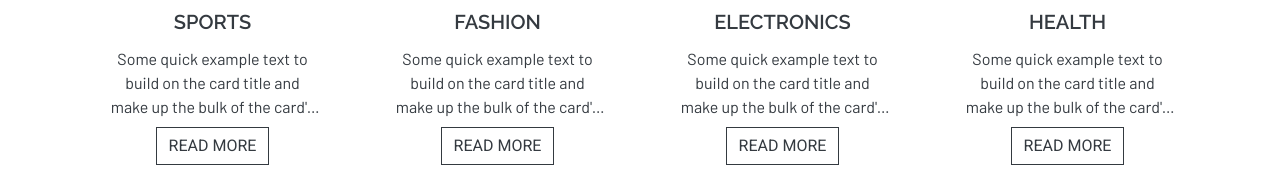
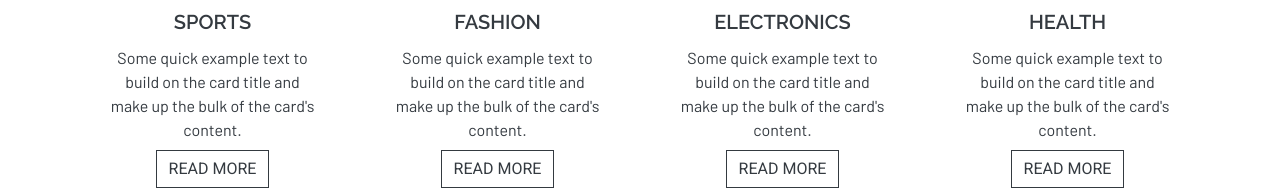
Before and after one commit to jhoyax/shopping-cart, a React (Create React App) app: page / in a window 1280 px wide. Shown: the part 856-1048 px from the top of the page. Built offline with nearby package versions, Linux system fonts and the light colour scheme; no server answers.

Commit message:
Add disabled property in add to cart and fix card css

```diff
--- a/src/components/cards/ProductCard.js
+++ b/src/components/cards/ProductCard.js
@@ -31,11 +31,13 @@ class ProductCard extends React.Component {
 				    <Card.Text>
 				      {this.props.description}
 				    </Card.Text>
+			  	</Card.Body>
+				<Card.Footer>
 					<label className="card-price">${this.props.price.toFixed(2)}</label>
-				  	<Button variant="dark" block onClick={this.handleAddToCart}>
-				    	Add to Cart
-				  	</Button>
-			  	</Card.Body>
+					<Button variant="dark" block onClick={this.handleAddToCart} disabled={this.props.isLoading}>
+						Add to Cart
+					</Button>
+				</Card.Footer>
 			</Card>
 		);
 	}
--- a/src/components/pages/Shop.js
+++ b/src/components/pages/Shop.js
@@ -48,6 +48,7 @@ class Shop extends React.Component {
 						title={product.title}
 						description={product.description}
 						price={product.price}
+						isLoading={this.state.isLoading}
 					/>
 				</Col>
 			);
--- a/src/styles/card.scss
+++ b/src/styles/card.scss
@@ -1,5 +1,6 @@
 .card {
 	border-radius: 0;
+	height: 100%;
 }
 
 .card-post {
@@ -35,26 +36,17 @@
 
 .card-title {
 	margin-top: 0.75rem;
-	height: 1.25em;
-
-	display: -webkit-box;
-	-webkit-line-clamp: 1;
-	-webkit-box-orient: vertical;
-	overflow: hidden;
-	text-overflow: ellipsis;
 }
 
 .card-text {
-	height: 4.5em;
-
-	display: -webkit-box;
-	-webkit-line-clamp: 3;
-	-webkit-box-orient: vertical;
-	overflow: hidden;
-	text-overflow: ellipsis;
 	margin-bottom: 0.5rem;
 }
 
 .card-price {
 	font-family: Raleway;
 }
+
+.card-footer {
+	background: none;
+    border: none;
+}
```
